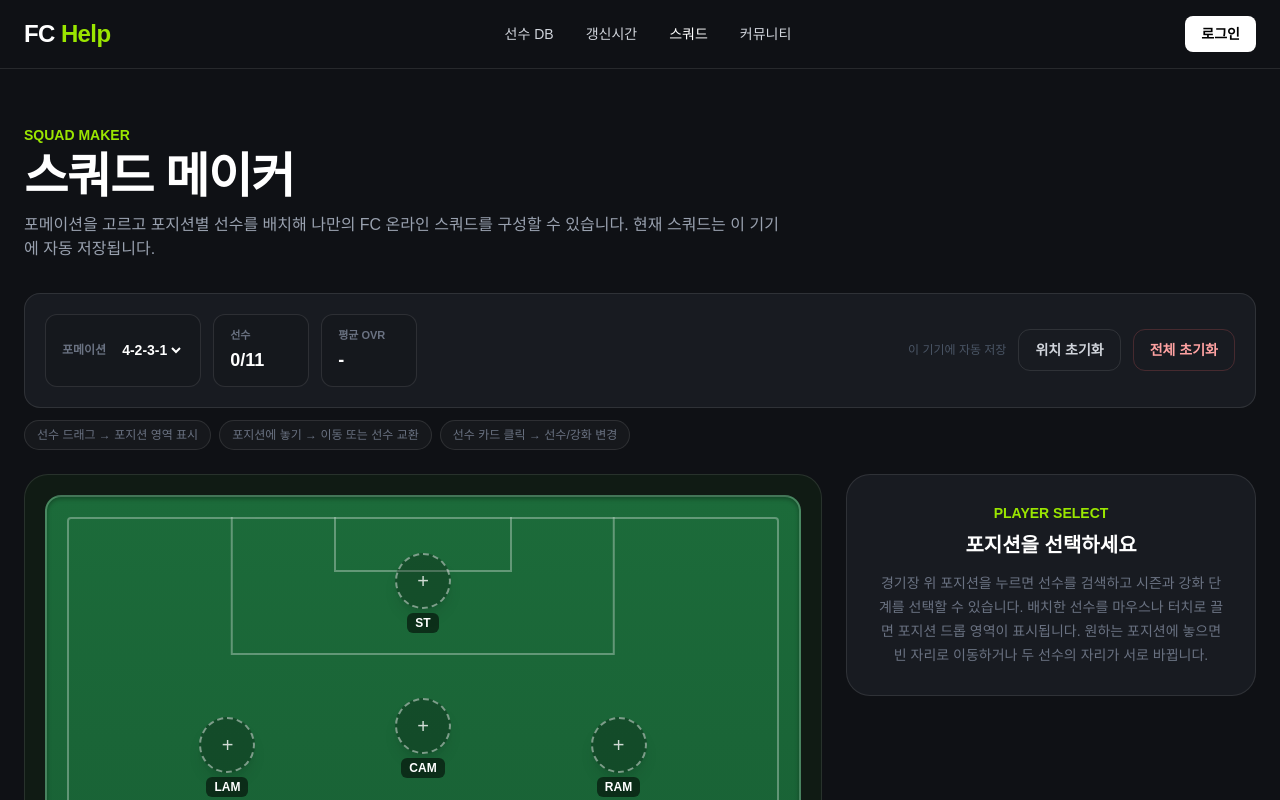
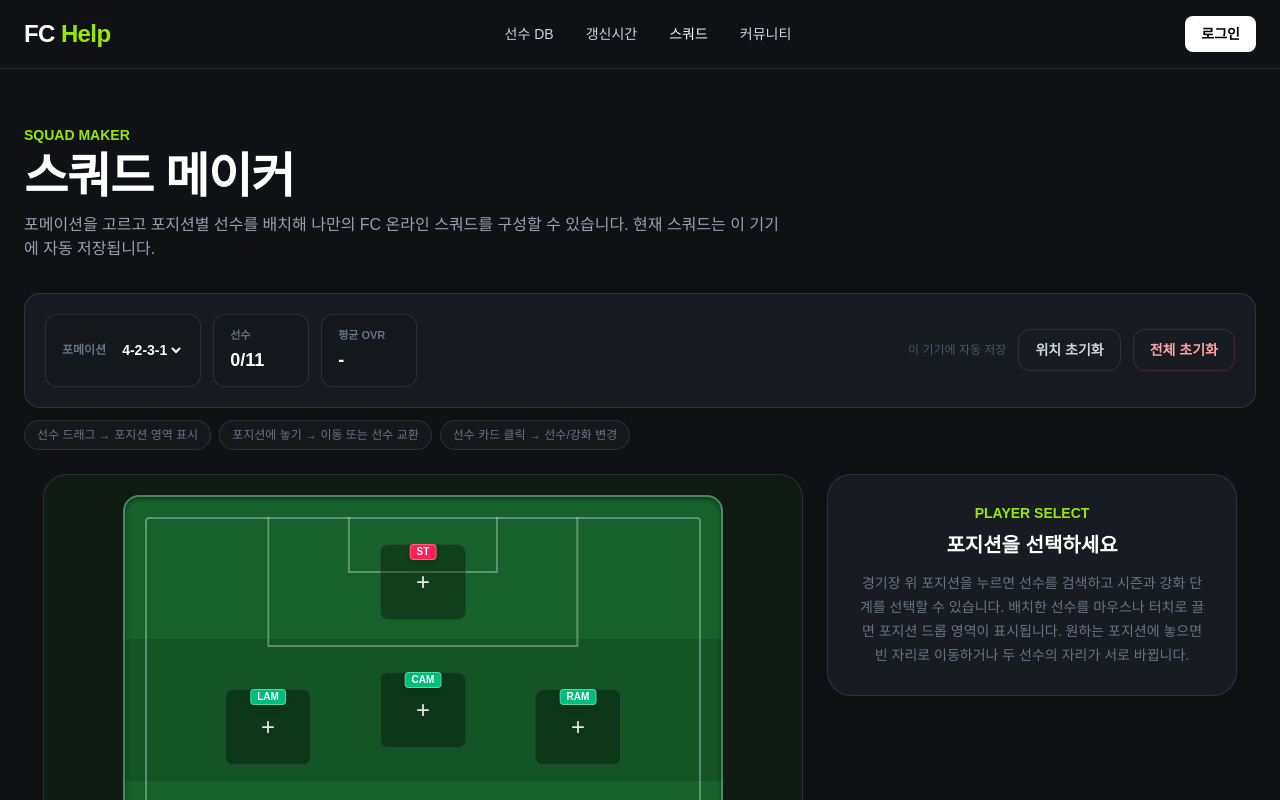
Before and after one commit to susung5202/fc-help, a Next.js app: page /squad in a window 1280 px wide. Shown: the top 800 px of the page. Built offline with nearby package versions, Linux system fonts and the light colour scheme.

Commit message:
style: match compact squad maker layout

```diff
--- a/components/SquadMaker.tsx
+++ b/components/SquadMaker.tsx
@@ -161,6 +161,22 @@ function withTraitDefaults(player: SquadPlayer): SquadPlayer {
     ...player,
     newTraits: Array.isArray(player.newTraits) ? player.newTraits : [],
   };
+}
+
+function getPositionBadgeTone(label: string) {
+  if (["ST", "CF", "LW", "RW"].includes(label)) {
+    return "border-rose-300/50 bg-rose-500 text-white";
+  }
+
+  if (["GK"].includes(label)) {
+    return "border-amber-200/50 bg-amber-500 text-black";
+  }
+
+  if (["LB", "CB", "RB", "LWB", "RWB"].includes(label)) {
+    return "border-blue-300/50 bg-blue-500 text-white";
+  }
+
+  return "border-emerald-200/50 bg-emerald-500 text-white";
 }
 
 export default function SquadMaker() {
@@ -565,20 +581,21 @@ export default function SquadMaker() {
         </span>
       </div>
 
-      <div className="mt-6 grid gap-6 xl:grid-cols-[minmax(0,1fr)_410px]">
+      <div className="mt-6 grid gap-6 xl:grid-cols-[minmax(0,760px)_410px] xl:justify-center">
         <div className="overflow-hidden rounded-3xl border border-white/10 bg-[#101b14] p-3 sm:p-5">
           <div
             ref={pitchRef}
-            className="relative mx-auto aspect-[0.78] w-full max-w-[760px] overflow-hidden rounded-2xl border-2 border-white/20 bg-[linear-gradient(180deg,#1c6b3a_0%,#185f34_50%,#14532d_100%)] shadow-inner shadow-black/30"
+            className="relative mx-auto aspect-[0.7] w-full max-w-[600px] overflow-hidden rounded-2xl border-2 border-white/25 bg-[repeating-linear-gradient(180deg,#17612d_0%,#17612d_16.66%,#135526_16.66%,#135526_33.33%)] shadow-inner shadow-black/40"
           >
             <PitchLines />
 
-            {draggingSlotId &&
-              formation.slots.map((slot) => (
+            {formation.slots.map((slot) => (
               <PositionHitbox
                 key={`hitbox-${slot.slotId}`}
                 slot={slot}
-                  active={slot.slotId === dropTargetSlotId}
+                dragActive={draggingSlotId !== null}
+                active={draggingSlotId !== null && slot.slotId === dropTargetSlotId}
+                occupied={Boolean(players[slot.slotId])}
               />
             ))}
 
@@ -603,6 +620,14 @@ export default function SquadMaker() {
                 />
               );
             })}
+
+            {formation.slots.map((slot) => (
+              <PositionBadge
+                key={`badge-${slot.slotId}`}
+                slot={slot}
+                active={draggingSlotId !== null && slot.slotId === dropTargetSlotId}
+              />
+            ))}
           </div>
         </div>
 
@@ -629,45 +654,68 @@ function SummaryBadge({ label, value }: { label: string; value: string }) {
 
 function PitchLines() {
   return (
-    <div className="pointer-events-none absolute inset-5 opacity-70">
+    <div className="pointer-events-none absolute inset-3 opacity-70 sm:inset-5">
       <div className="absolute inset-0 rounded-sm border-2 border-white/45" />
       <div className="absolute left-0 right-0 top-1/2 border-t-2 border-white/45" />
-      <div className="absolute left-1/2 top-1/2 h-24 w-24 -translate-x-1/2 -translate-y-1/2 rounded-full border-2 border-white/45 sm:h-32 sm:w-32" />
+      <div className="absolute left-1/2 top-1/2 h-24 w-24 -translate-x-1/2 -translate-y-1/2 rounded-full border-2 border-white/45 sm:h-28 sm:w-28" />
       <div className="absolute left-1/2 top-1/2 h-2 w-2 -translate-x-1/2 -translate-y-1/2 rounded-full bg-white/60" />
-      <div className="absolute left-1/2 top-0 h-[15%] w-[54%] -translate-x-1/2 border-x-2 border-b-2 border-white/45" />
-      <div className="absolute bottom-0 left-1/2 h-[15%] w-[54%] -translate-x-1/2 border-x-2 border-t-2 border-white/45" />
-      <div className="absolute left-1/2 top-0 h-[6%] w-[25%] -translate-x-1/2 border-x-2 border-b-2 border-white/45" />
-      <div className="absolute bottom-0 left-1/2 h-[6%] w-[25%] -translate-x-1/2 border-x-2 border-t-2 border-white/45" />
+      <div className="absolute left-1/2 top-0 h-[16%] w-[56%] -translate-x-1/2 border-x-2 border-b-2 border-white/45" />
+      <div className="absolute bottom-0 left-1/2 h-[16%] w-[56%] -translate-x-1/2 border-x-2 border-t-2 border-white/45" />
+      <div className="absolute left-1/2 top-0 h-[7%] w-[27%] -translate-x-1/2 border-x-2 border-b-2 border-white/45" />
+      <div className="absolute bottom-0 left-1/2 h-[7%] w-[27%] -translate-x-1/2 border-x-2 border-t-2 border-white/45" />
     </div>
   );
 }
 
-function PositionHitbox({ slot, active }: { slot: Slot; active: boolean }) {
+function PositionHitbox({
+  slot,
+  dragActive,
+  active,
+  occupied,
+}: {
+  slot: Slot;
+  dragActive: boolean;
+  active: boolean;
+  occupied: boolean;
+}) {
   return (
     <div
-      className={`pointer-events-none absolute z-10 flex -translate-x-1/2 -translate-y-1/2 items-start justify-center rounded-2xl border-2 border-dashed pt-1.5 transition sm:pt-2 ${
+      className={`pointer-events-none absolute z-10 flex -translate-x-1/2 -translate-y-1/2 items-center justify-center rounded-lg border transition-all duration-150 ${
         active
-          ? "border-lime-300 bg-lime-300/20 shadow-[0_0_30px_rgba(190,242,100,0.25)]"
-          : "border-white/35 bg-black/10"
+          ? "scale-105 border-lime-200 bg-lime-300/25 shadow-[0_0_28px_rgba(190,242,100,0.35)]"
+          : dragActive
+            ? "border-white/45 bg-black/35"
+            : occupied
+              ? "border-white/10 bg-black/10"
+              : "border-white/[0.08] bg-black/35"
       }`}
       style={{
         left: `${slot.x}%`,
         top: `${slot.y}%`,
-        width: "clamp(88px, 24%, 170px)",
-        height: "clamp(72px, 14%, 118px)",
+        width: dragActive ? "clamp(88px, 24%, 170px)" : "clamp(48px, 15%, 86px)",
+        height: dragActive ? "clamp(72px, 14%, 118px)" : "clamp(48px, 10%, 76px)",
       }}
       aria-hidden="true"
     >
+      {!occupied && <span className="text-lg font-light text-white/90 sm:text-2xl">+</span>}
+    </div>
+  );
+}
+
+function PositionBadge({ slot, active }: { slot: Slot; active: boolean }) {
+  return (
     <span
-        className={`rounded-full border px-2 py-0.5 text-[9px] font-black backdrop-blur sm:text-[10px] ${
-          active
-            ? "border-lime-200/70 bg-lime-300/25 text-lime-50"
-            : "border-white/20 bg-black/35 text-white/65"
-        }`}
+      className={`pointer-events-none absolute z-50 -translate-x-1/2 rounded border px-1.5 py-0.5 text-[8px] font-black leading-none shadow-md transition sm:text-[10px] ${getPositionBadgeTone(
+        slot.label
+      )} ${active ? "scale-110 ring-2 ring-lime-100/80" : ""}`}
+      style={{
+        left: `${slot.x}%`,
+        top: `calc(${slot.y}% - clamp(25px, 5%, 38px))`,
+      }}
+      aria-hidden="true"
     >
       {slot.label}
     </span>
-    </div>
   );
 }
 
@@ -704,6 +752,7 @@ function SquadSlotButton({
       onPointerMove={onPointerMove}
       onPointerUp={onPointerUp}
       onPointerCancel={onPointerCancel}
+      onDragStart={(event) => event.preventDefault()}
       className={`group absolute z-10 flex -translate-x-1/2 -translate-y-1/2 flex-col items-center select-none transition ${
         dragging
           ? "z-40 scale-105 cursor-grabbing opacity-90"
@@ -721,25 +770,25 @@ function SquadSlotButton({
       aria-label={player ? `${player.name} 위치 이동 또는 선택` : `${slot.label} 선수 선택`}
     >
       {player ? (
-        <div className="relative w-[74px] sm:w-[92px]">
+        <div className="relative w-[68px] sm:w-[88px]">
           <div
-            className={`relative h-[78px] overflow-hidden rounded-2xl border bg-black/35 shadow-xl transition sm:h-[96px] ${
+            className={`relative h-[70px] overflow-hidden rounded-xl border bg-black/10 drop-shadow-xl transition sm:h-[88px] ${
               dragging
                 ? "border-lime-300/70"
                 : dropTarget
                   ? "border-lime-300 ring-2 ring-lime-300/35"
-                  : "border-white/20"
+                  : "border-transparent"
             }`}
           >
             {player.seasonImg && (
               <img
                 src={player.seasonImg}
                 alt={player.seasonName}
-                className="absolute left-1.5 top-1.5 z-20 h-5 max-w-8 object-contain sm:h-6 sm:max-w-10"
+                className="absolute left-1 top-1 z-20 h-4 max-w-7 object-contain sm:h-5 sm:max-w-8"
               />
             )}
             <span
-              className={`absolute right-1.5 top-1.5 z-20 rounded-md border px-1.5 py-0.5 text-[10px] font-black ${getEnhancementBadgeTone(player.grade)}`}
+              className={`absolute right-1 top-1 z-20 rounded border px-1 py-0.5 text-[9px] font-black ${getEnhancementBadgeTone(player.grade)}`}
             >
               +{player.grade}
             </span>
@@ -747,42 +796,26 @@ function SquadSlotButton({
               key={player.id}
               spid={player.id}
               alt={player.name}
-              className="absolute bottom-0 left-1/2 max-h-[80px] max-w-[125%] -translate-x-1/2 object-contain sm:max-h-[98px]"
+              className="absolute bottom-0 left-1/2 max-h-[70px] max-w-[130%] -translate-x-1/2 object-contain sm:max-h-[88px]"
             />
           </div>
-          <div className="mt-1 rounded-lg bg-black/75 px-1.5 py-1 shadow-lg backdrop-blur">
-            <p className="truncate text-[10px] font-black text-white sm:text-xs">{player.name}</p>
-            <p className="mt-0.5 text-[9px] font-bold text-lime-300 sm:text-[10px]">
-              {slot.label} · OVR {player.ovr ?? "-"}
+          <div className="-mt-0.5 rounded-md bg-black/75 px-1 py-1 text-center shadow-lg backdrop-blur">
+            <p className="truncate text-[9px] font-black text-white sm:text-[11px]">{player.name}</p>
+            <p className="mt-0.5 text-[8px] font-black text-lime-300 sm:text-[9px]">
+              OVR {player.ovr ?? "-"}
             </p>
             {traitCount > 0 && (
-              <p className="mt-0.5 truncate text-[8px] font-bold text-cyan-200 sm:text-[9px]">
+              <p className="mt-0.5 truncate text-[7px] font-bold text-cyan-200 sm:text-[8px]">
                 신규특성 {traitCount}
               </p>
             )}
           </div>
         </div>
       ) : (
-        <>
-          <div
-            className={`flex h-12 w-12 items-center justify-center rounded-full border-2 border-dashed bg-black/25 text-xl font-light shadow-lg transition sm:h-14 sm:w-14 ${
-              dropTarget
-                ? "border-lime-300 bg-lime-300/10 text-lime-100 ring-2 ring-lime-300/35"
-                : "border-white/45 text-white/80"
-            }`}
-          >
-            +
-          </div>
         <span
-            className={`mt-1 rounded-md px-2 py-0.5 text-[10px] font-black sm:text-xs ${
-              dropTarget
-                ? "bg-lime-300/15 text-lime-100 ring-1 ring-lime-300/30"
-                : "bg-black/55 text-white"
-            }`}
-          >
-            {slot.label}
-          </span>
-        </>
+          className="block h-[clamp(48px,10%,76px)] w-[clamp(48px,15%,86px)]"
+          aria-hidden="true"
+        />
       )}
     </button>
   );
```
Lines whose indentation alone changed are shown as unchanged.
